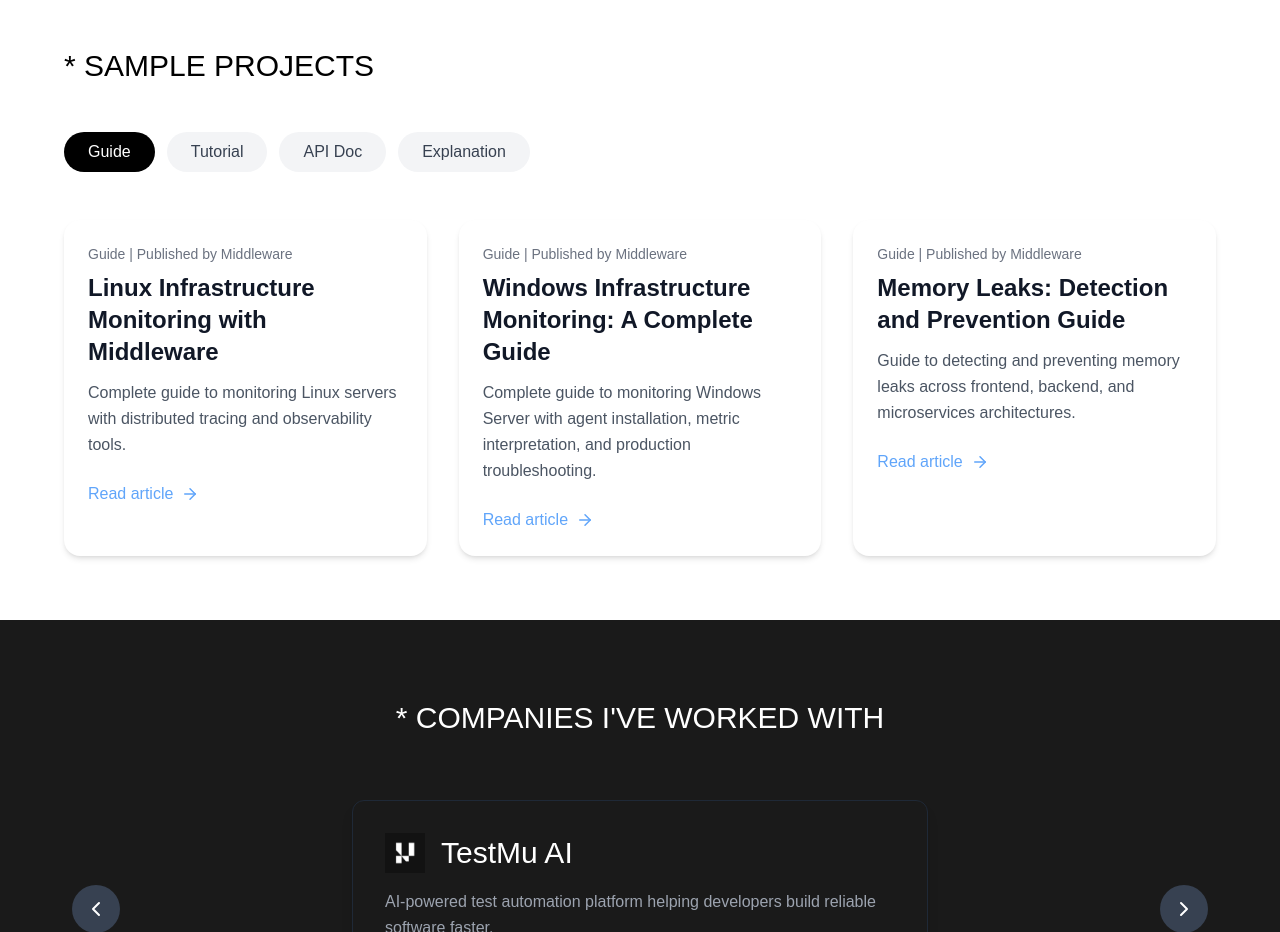
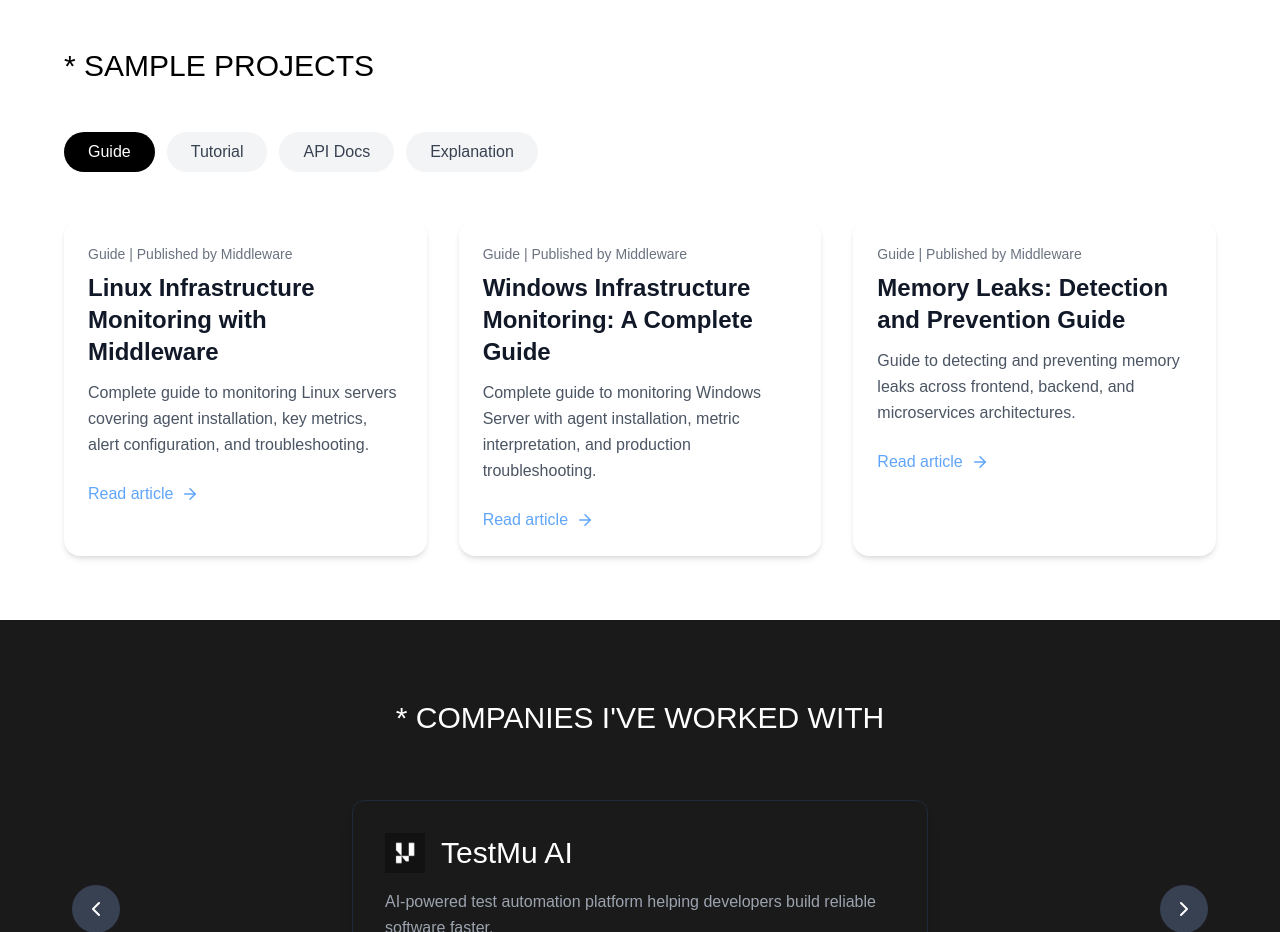
Before and after one commit to chosenvincent1/chosenvincent, a React (Vite) app: page / in a window 1280 px wide. Shown: the part 1740-2672 px from the top of the page. Built offline with nearby package versions, Linux system fonts and the light colour scheme; a web font is replaced by a local one.

Commit message:
optimized SEO

```diff
--- a/index.html
+++ b/index.html
@@ -4,7 +4,11 @@
     <meta charset="UTF-8" />
     <link rel="icon" type="image/jpeg" href="/images/Chosen_DP.jpeg" />
     <meta name="viewport" content="width=device-width, initial-scale=1.0" />
-    <title>Chosen Vincent</title>
+    <title>Chosen Vincent | Technical Writer for Developers</title>
+    <meta name="title" content="Chosen Vincent | Technical Writer for Developers" />
+    <meta name="description" content="Technical writer specializing in developer documentation, API docs, and tutorials. Published 100+ articles for B2B SaaS companies." />
+    <meta name="keywords" content="Chosen Vincent, technical writer, developer documentation, API documentation, technical content writer, Nigeria, SaaS technical writer, software documentation" />
+    <meta name="author" content="Chosen Vincent" />
     <link href="https://api.fontshare.com/v2/css?f[]=clash-display@400,500,600,700&display=swap" rel="stylesheet">
   </head>
   <body>
--- a/src/components/SampleProjects.tsx
+++ b/src/components/SampleProjects.tsx
@@ -18,7 +18,7 @@
     id: 1,
     title: 'Linux Infrastructure Monitoring with Middleware',
     category: 'Guide',
-    description: 'Complete guide to monitoring Linux servers with distributed tracing and observability tools.',
+    description: 'Complete guide to monitoring Linux servers covering agent installation, key metrics, alert configuration, and troubleshooting.',
     link: 'https://middleware.io/blog/linux-infrastructure-monitoring-with-middleware/',
     company: 'Middleware'
   },
@@ -76,23 +76,23 @@
   },
   {
     id: 8,
-    title: 'Continuous Profiling for Production Applications',
-    category: 'Explanation',
-    description: 'Explanation of continuous profiling techniques for performance optimization.',
-    link: 'https://middleware.io/blog/continuous-profiling/',
-    company: 'Middleware'
+    title: 'Mock Delivery API Documentation',
+    category: 'API Docs',
+    description: 'Complete API documentation for 50+ endpoints covering delivery management, tracking, and analytics built with GitBook and OpenAPI.',
+    link: 'https://chosen-1.gitbook.io/mock-delivery-api-doc/',
+    company: 'Me with GitBook'
   },
   {
     id: 9,
-    title: 'AI in Software Testing: Transforming QA',
-    category: 'Explanation',
-    description: 'How AI is revolutionizing software testing and quality assurance workflows.',
-    link: 'https://www.tricentis.com/learn/ai-in-software-testing',
-    company: 'Tricentis'
-  }
+    title: 'Plaid API Documentation',
+    category: 'API Docs',
+    description: 'Technical documentation for 20+ Plaid payment and banking endpoints with authentication, transactions, and account verification.',
+    link: 'https://documenter.getpostman.com/view/26275816/2sBXVme8Mj',
+    company: 'Me with Postman'
+  },
 ]
 
-  const categories = ['Guide', 'Tutorial', 'API Doc', 'Explanation']
+  const categories = ['Guide', 'Tutorial', 'API Docs', 'Explanation']
 
   const filteredArticles = articles.filter(article => article.category === activeCategory)
 
```
